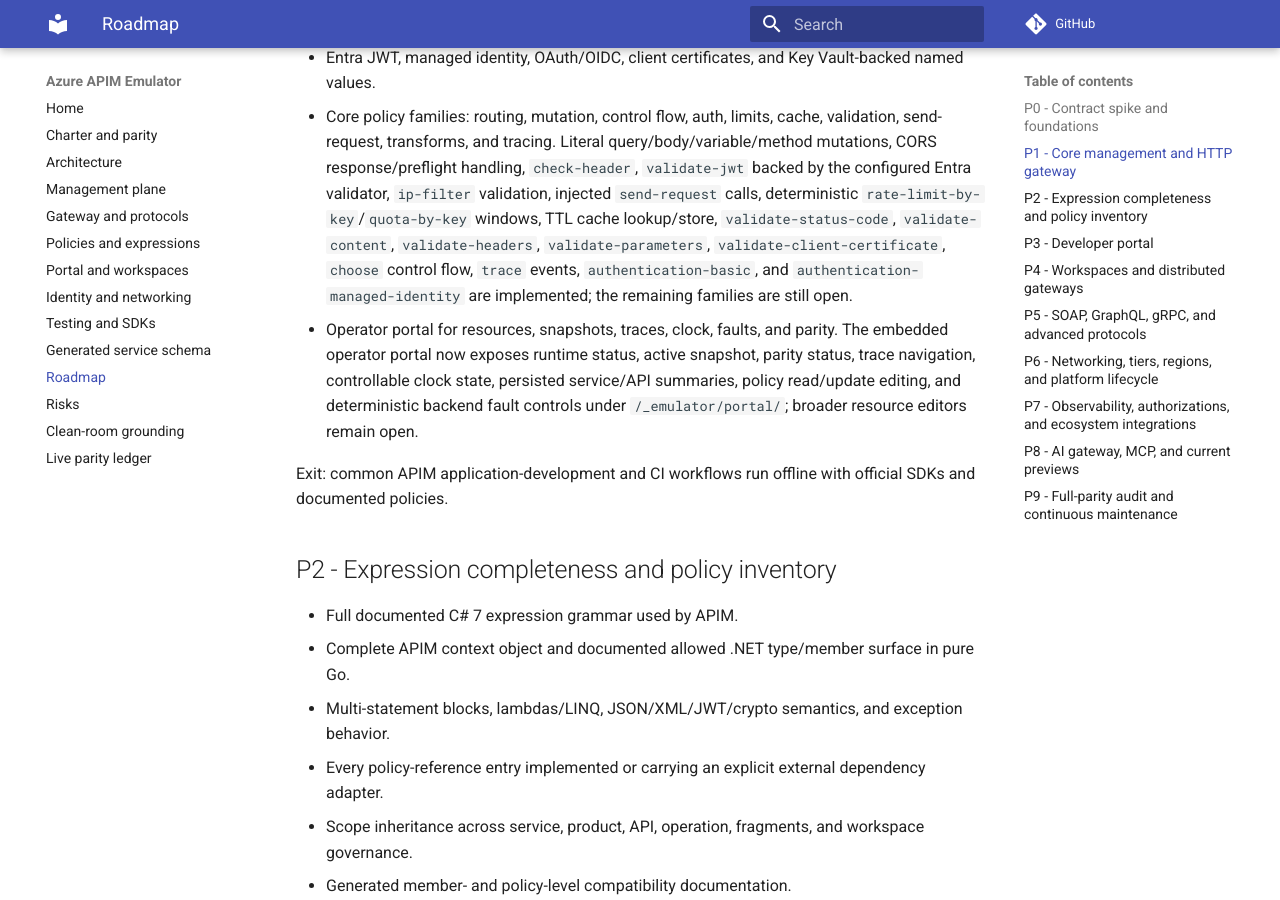
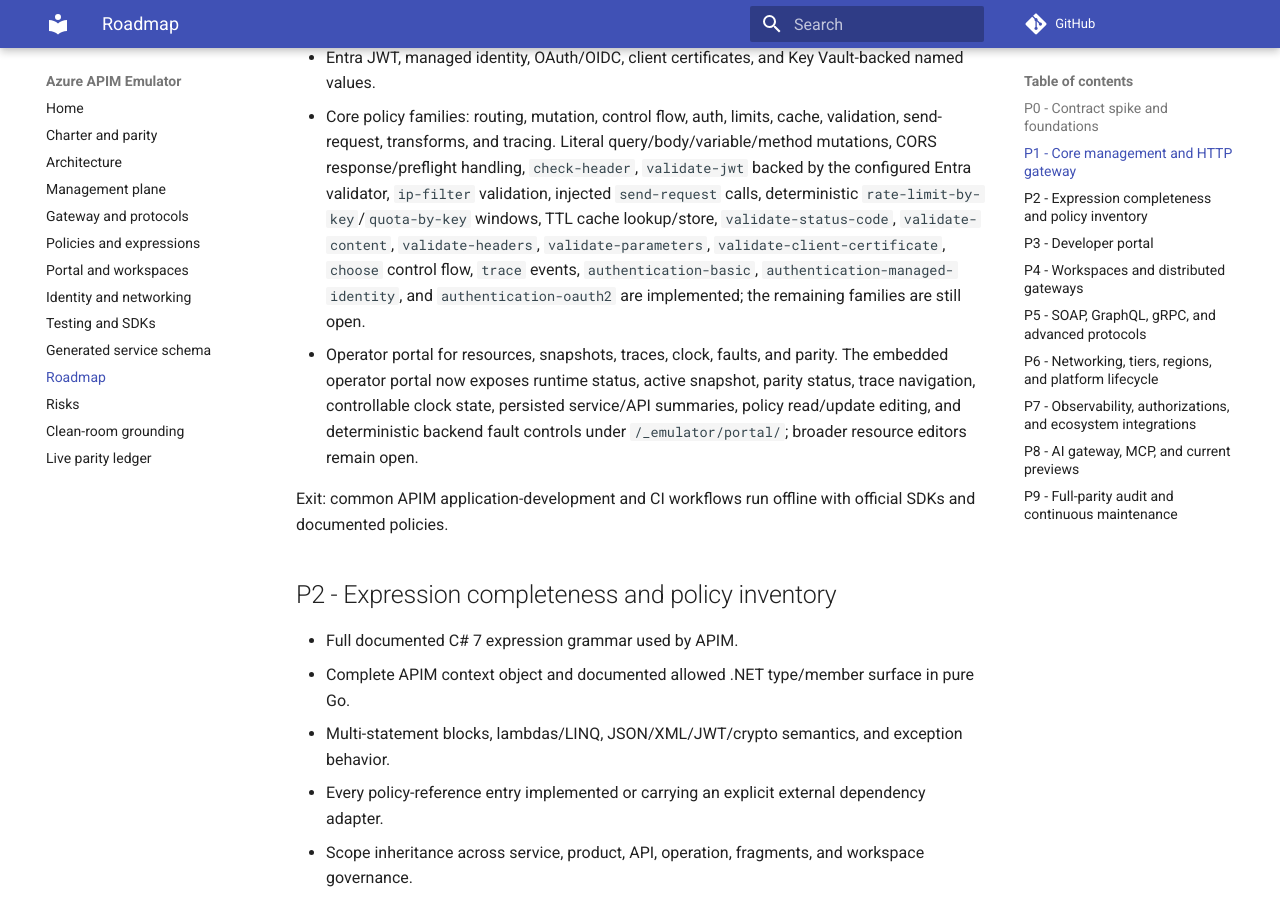
Before and after one commit to calvinchengx/azure-apim-emulator, an MkDocs documentation site: the page built from docs/09-roadmap.md, in a window 1280 px wide and 900 px high, scrolled down 1843 px. Built offline with MkDocs 1.6.1 and Material for MkDocs 9.7.7, drawn with Linux system fonts in a browser that asks for light colours; comment, search, counter and statistics services are not loaded.

Commit message:
Document OAuth2 policy

```diff
--- a/docs/09-roadmap.md
+++ b/docs/09-roadmap.md
@@ -40,7 +40,7 @@
   Custom hostname routing from persisted `hostnameConfigurations`, backend TLS chain-validation/client-certificate behavior, backend retry execution for transient failures/status predicates, circuit-breaker state, SSE flushing, and WebSocket upgrade tunneling are implemented.
 - Entra JWT, managed identity, OAuth/OIDC, client certificates, and Key Vault-backed named values.
 - Core policy families: routing, mutation, control flow, auth, limits, cache, validation, send-request, transforms, and tracing.
-  Literal query/body/variable/method mutations, CORS response/preflight handling, `check-header`, `validate-jwt` backed by the configured Entra validator, `ip-filter` validation, injected `send-request` calls, deterministic `rate-limit-by-key`/`quota-by-key` windows, TTL cache lookup/store, `validate-status-code`, `validate-content`, `validate-headers`, `validate-parameters`, `validate-client-certificate`, `choose` control flow, `trace` events, `authentication-basic`, and `authentication-managed-identity` are implemented; the remaining families are still open.
+  Literal query/body/variable/method mutations, CORS response/preflight handling, `check-header`, `validate-jwt` backed by the configured Entra validator, `ip-filter` validation, injected `send-request` calls, deterministic `rate-limit-by-key`/`quota-by-key` windows, TTL cache lookup/store, `validate-status-code`, `validate-content`, `validate-headers`, `validate-parameters`, `validate-client-certificate`, `choose` control flow, `trace` events, `authentication-basic`, `authentication-managed-identity`, and `authentication-oauth2` are implemented; the remaining families are still open.
 - Operator portal for resources, snapshots, traces, clock, faults, and parity.
   The embedded operator portal now exposes runtime status, active snapshot, parity status, trace navigation, controllable clock state, persisted service/API summaries, policy read/update editing, and deterministic backend fault controls under `/_emulator/portal/`; broader resource editors remain open.
 
```
Also changed, not shown: docs/parity.md (+1 -1 lines).
